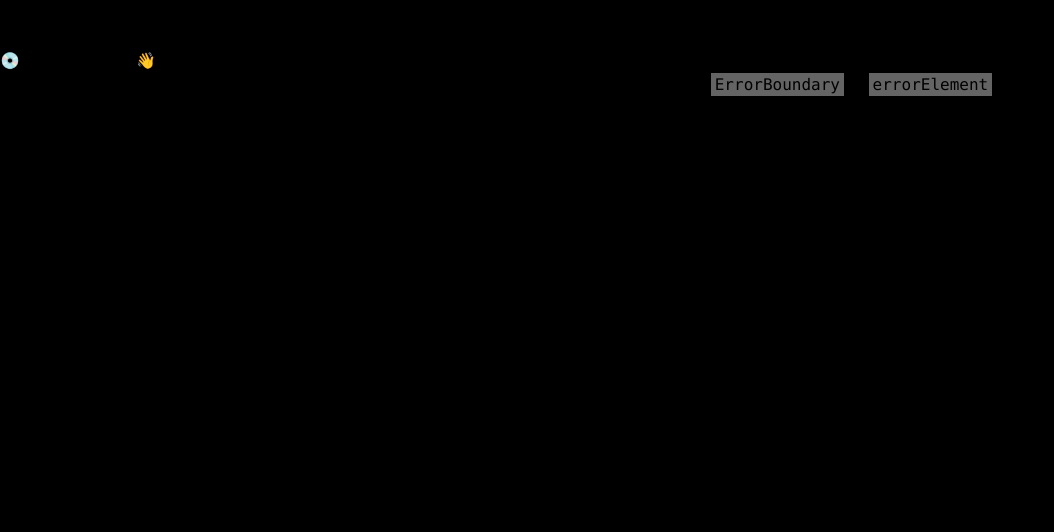
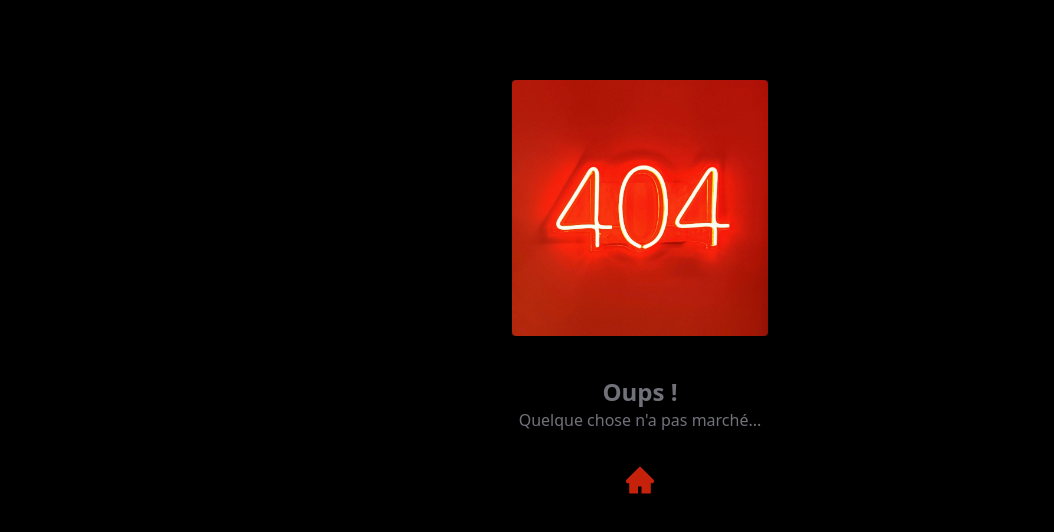
Before and after one commit to jennimmartin/tool-elec, a React (Vite) app: page /contact/en in a window 1280 px wide. Before the commit this address had no page. Shown: the top 532 px of the page, without its empty margins (0-1054 px from the left). Built offline with nearby package versions, Linux system fonts and the light colour scheme.

Commit message:
Error page and social media link

```diff
--- a/src/App.jsx
+++ b/src/App.jsx
@@ -1,4 +1,5 @@
 import { HomeFr, HomeEn } from "./Pages";
+import Error from "./Pages/Error";
 
 import { createBrowserRouter, RouterProvider } from "react-router-dom";
 
@@ -6,6 +7,7 @@ const router = createBrowserRouter([
   {
     path: "/",
     element: <HomeFr />,
+    errorElement: <Error />,
   },
   {
     path: "/en",
--- a/src/Components/ComponentsEn/FooterEn.jsx
+++ b/src/Components/ComponentsEn/FooterEn.jsx
@@ -1,3 +1,5 @@
+import { FaFacebookSquare } from "react-icons/fa";
+
 const FooterEn = () => {
   return (
     <section className="tracking-wide">
@@ -9,7 +11,12 @@ const FooterEn = () => {
           <p className="text-[#2631F3] font-bold">
             Your trusted Electrican in the Tarentaise
           </p>
-          <p className="text-zinc-200 grid font-thin">Available 24/7</p>
+          <p className="text-zinc-200 grid font-thin pb-3">Available 24/7</p>
+          <div>
+            <a href="https://www.facebook.com/tool.elec">
+              <FaFacebookSquare className="text-blue-700 h-6 w-6 hover:text-blue-400 duration-300" />
+            </a>
+          </div>
         </article>
         <div className="text-zinc-200 font-thin grid place-items-end">
           <p>Thomas Gehin</p>
--- a/src/Components/FooterFr.jsx
+++ b/src/Components/FooterFr.jsx
@@ -1,4 +1,6 @@
 import heroImg from "../assets/hero.svg";
+
+import { FaFacebookSquare } from "react-icons/fa";
 
 const FooterFr = () => {
   return (
@@ -11,9 +13,14 @@ const FooterFr = () => {
           <p className="text-[#2631F3] font-bold">
             Votre électricien de confiance en Tarentaise
           </p>
-          <p className="text-zinc-200 grid font-thin">
+          <p className="text-zinc-200 grid font-thin pb-3">
             Disponible 24 heures sur 24, 7 jours sur 7.
           </p>
+          <div>
+            <a href="https://www.facebook.com/tool.elec">
+              <FaFacebookSquare className="text-blue-700 h-6 w-6 hover:text-blue-400 duration-300" />
+            </a>
+          </div>
         </article>
         <div className="text-zinc-200 font-thin grid place-items-end">
           <p>Thomas Gehin</p>
--- /dev/null
+++ b/src/Pages/Error.jsx
@@ -0,0 +1,17 @@
+import errorImg from "../Images/errorImg.jpg";
+import { Link, useRouteError } from "react-router-dom";
+import { AiFillHome } from "react-icons/ai";
+
+const Error = () => {
+  return (
+    <div className="text-zinc-500 grid text-center justify-center py-20">
+      <img src={errorImg} alt="404 error img" className="h-64 w-64 rounded" />
+      <h2 className="text-2xl font-bold pt-10">Oups !</h2>
+      <p className="">Quelque chose n'a pas marché...</p>
+      <Link to="/" className="py-8">
+        <AiFillHome className="text-[#c6210b] place-self-center hover:text-zinc-500 duration-300 w-8 h-8" />
+      </Link>
+    </div>
+  );
+};
+export default Error;
```
Also changed, not shown: src/Images/errorImg.jpg (added).
